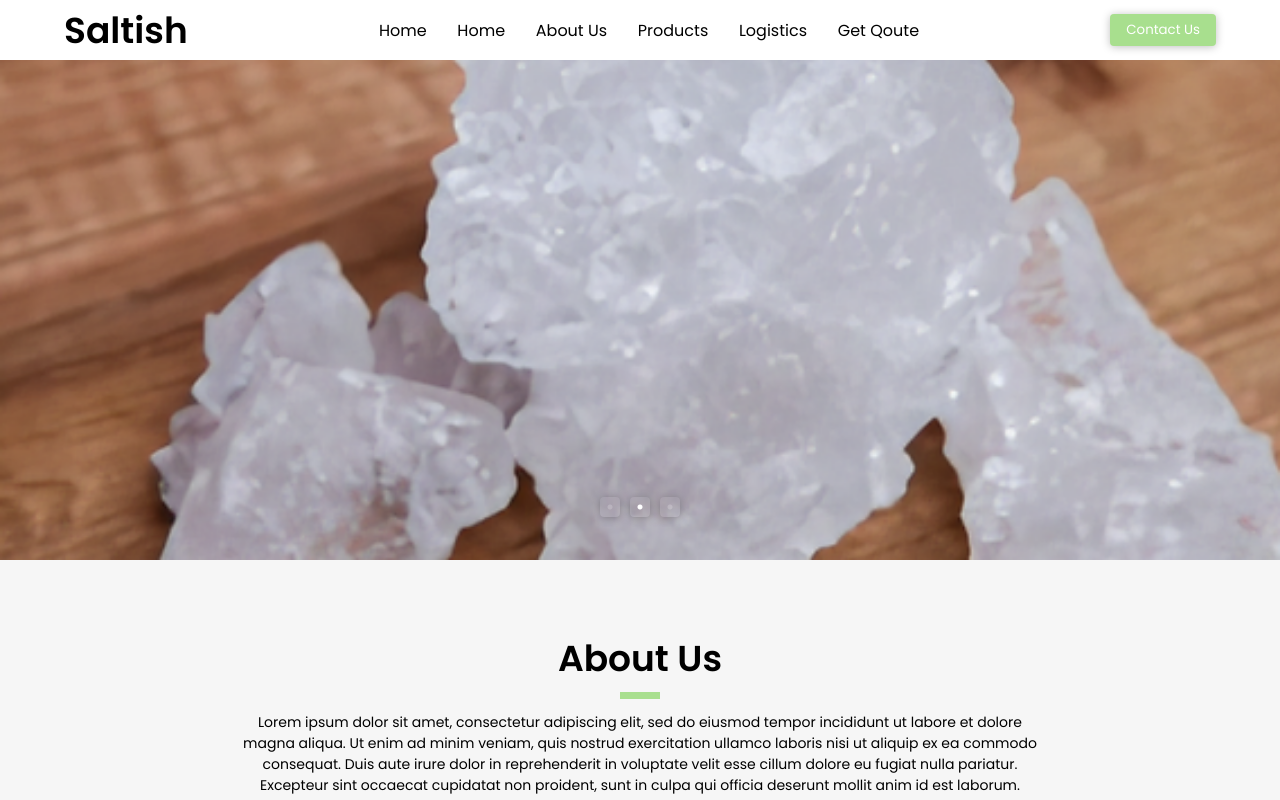
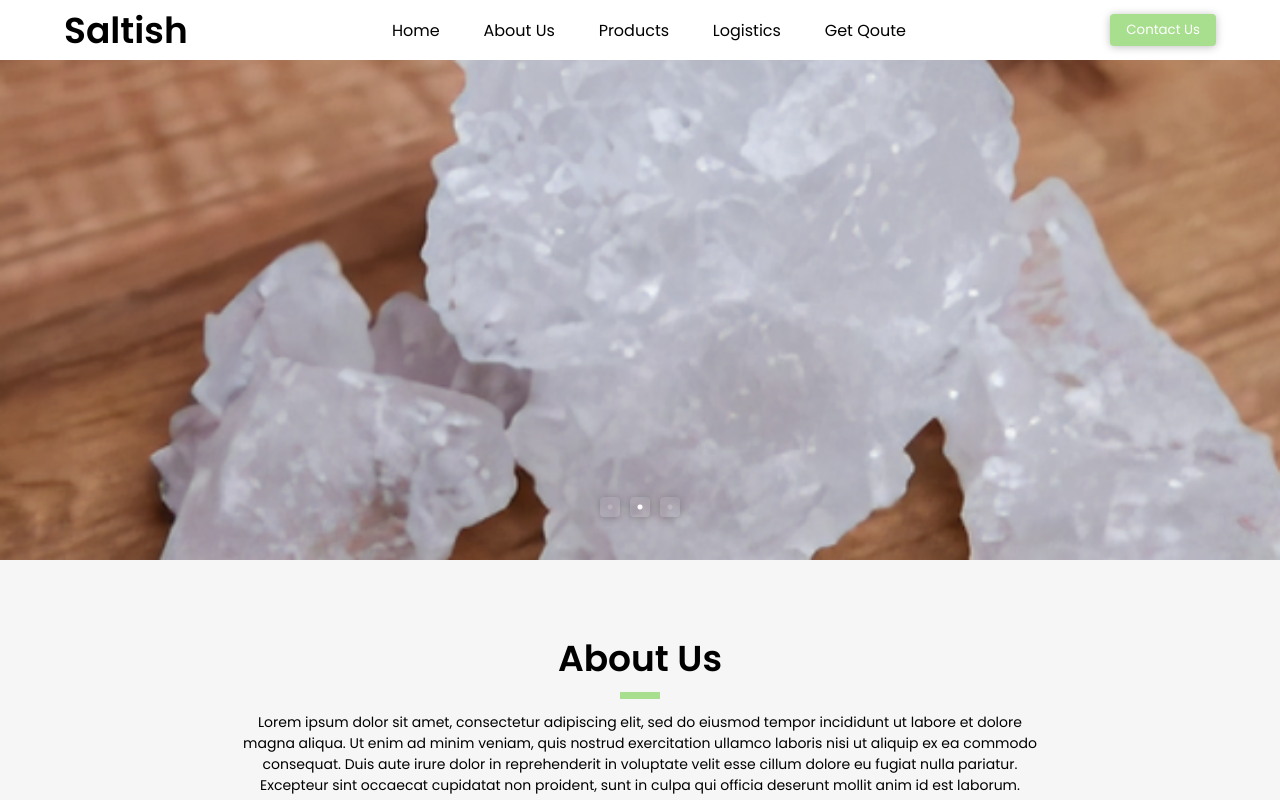
Before and after one commit to bilalbinyaar/salt-factory, a React (Create React App) app in the folder frontend/: page / in a window 1280 px wide. Shown: the top 800 px of the page. Built offline with nearby package versions, Linux system fonts and the light colour scheme.

Commit message:
Nav Bug Fixed

```diff
--- a/frontend/src/components/Navbar.js
+++ b/frontend/src/components/Navbar.js
@@ -14,7 +14,6 @@ const Navbar = () => {
               <Link to="/">
                 <li>Home</li>
               </Link>
-              <li>Home</li>
               <li className="services-dropdown">
                 About Us
                 {/* <div className="submenu-wrapper">
```
